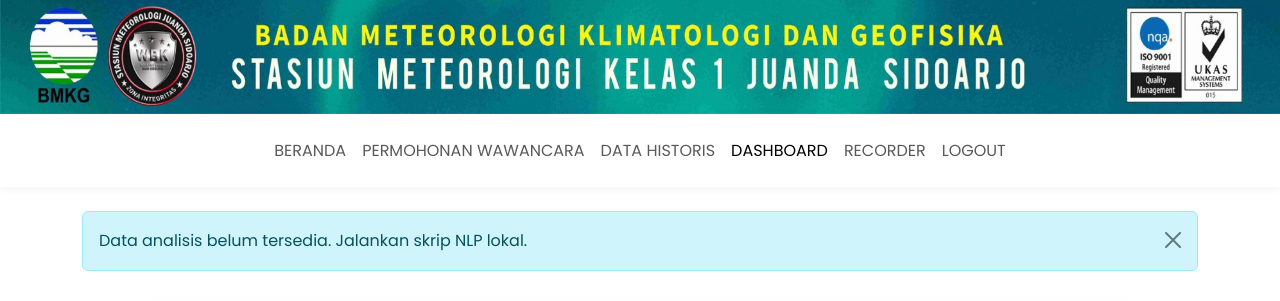
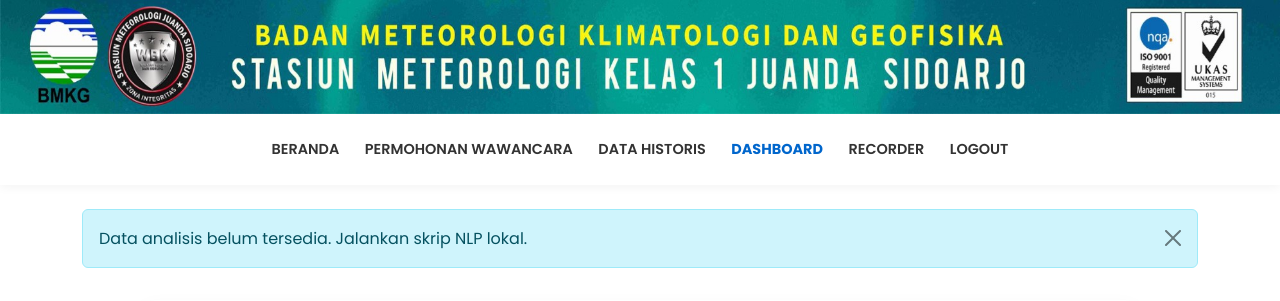
Before and after one commit to dwibagusd/bmkg-media, a Flask app: page /dashboard in a window 1280 px wide. Shown: the top 301 px of the page. Run offline with Flask 3, Linux system fonts and the light colour scheme; the visitor is signed in with stand-in values (Sample User, id 1); data that the repository does not hold is empty; some libraries are stand-ins or nearby versions.

Commit message:
Update base.html

```diff
--- a/templates/base.html
+++ b/templates/base.html
@@ -35,11 +35,38 @@
         padding: 1rem 0;
       }
 
-      /* .navbar-brand {
+      /* .navbar-brand { ... } (Dihapus sesuai permintaan Anda sebelumnya) */
+
+
+      /* ==================================================
+        MODIFIKASI NAVBAR (SESUAI PERCAKAPAN SEBELUMNYA)
+        ==================================================
+      */
+      .nav-link {
         font-family: "Poppins", sans-serif;
-        font-weight: 700;
-        color: var(--bmkg-blue) !important;
-      } */
+        font-weight: 600; /* Dibuat lebih tebal */
+        text-transform: uppercase; /* Dibuat HURUF KAPITAL */
+        font-size: 0.9rem; /* Sedikit lebih kecil agar pas */
+        padding-left: 0.8rem !important;  /* Menambah jarak antar menu */
+        padding-right: 0.8rem !important; /* Menambah jarak antar menu */
+        color: #333; /* Warna teks menu (gelap) */
+      }
+
+      /* Mengubah warna saat hover */
+      .navbar-nav .nav-link:hover {
+        color: var(--bmkg-blue); /* Warna biru saat di-hover */
+      }
+
+      /* Menandai halaman yang sedang aktif */
+      .navbar-nav .nav-link.active {
+         color: var(--bmkg-blue);
+         font-weight: 700;
+      }
+      /* ==================================================
+        AKHIR DARI MODIFIKASI NAVBAR
+        ==================================================
+      */
+
 
       .hero-section {
         background: linear-gradient(135deg, #f5f7fa 0%, #e4ecfb 100%);
@@ -190,7 +217,6 @@
         object-fit: fill;
         display: block;
       }
-
     </style>
   </head>
   <body>
```
